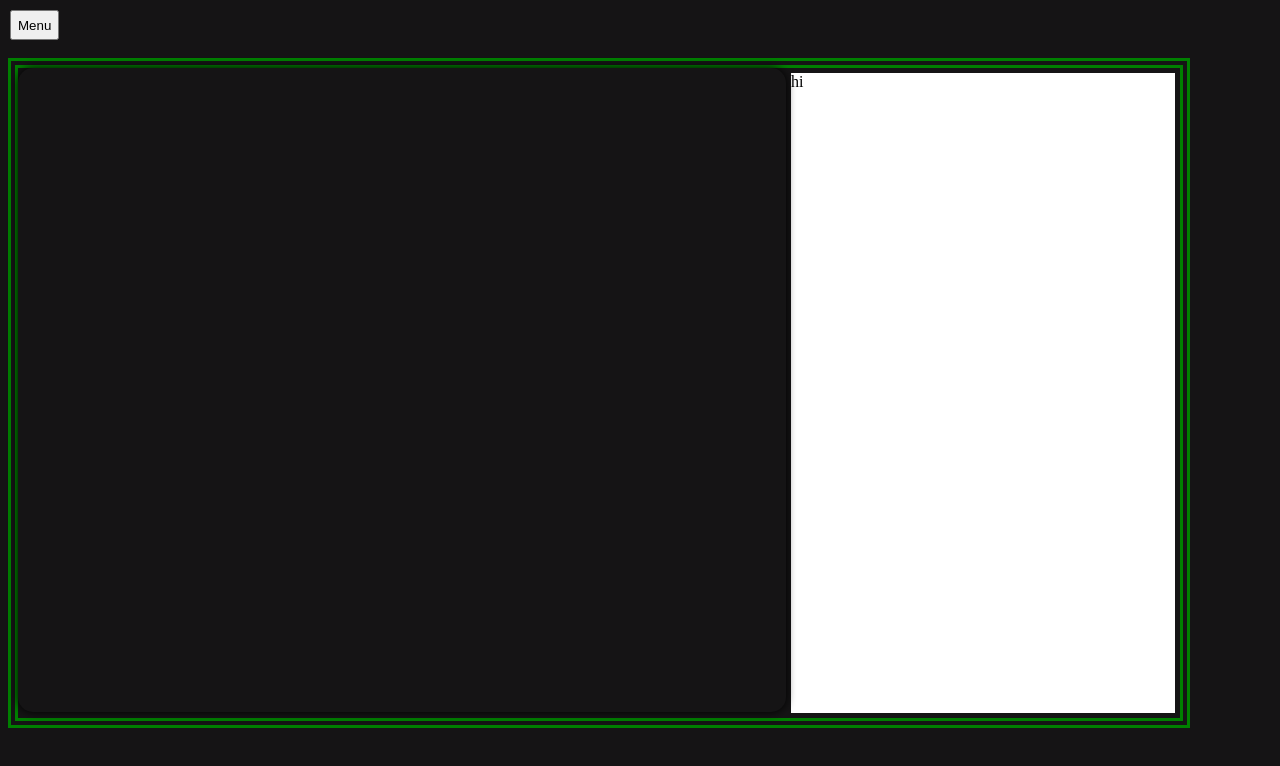
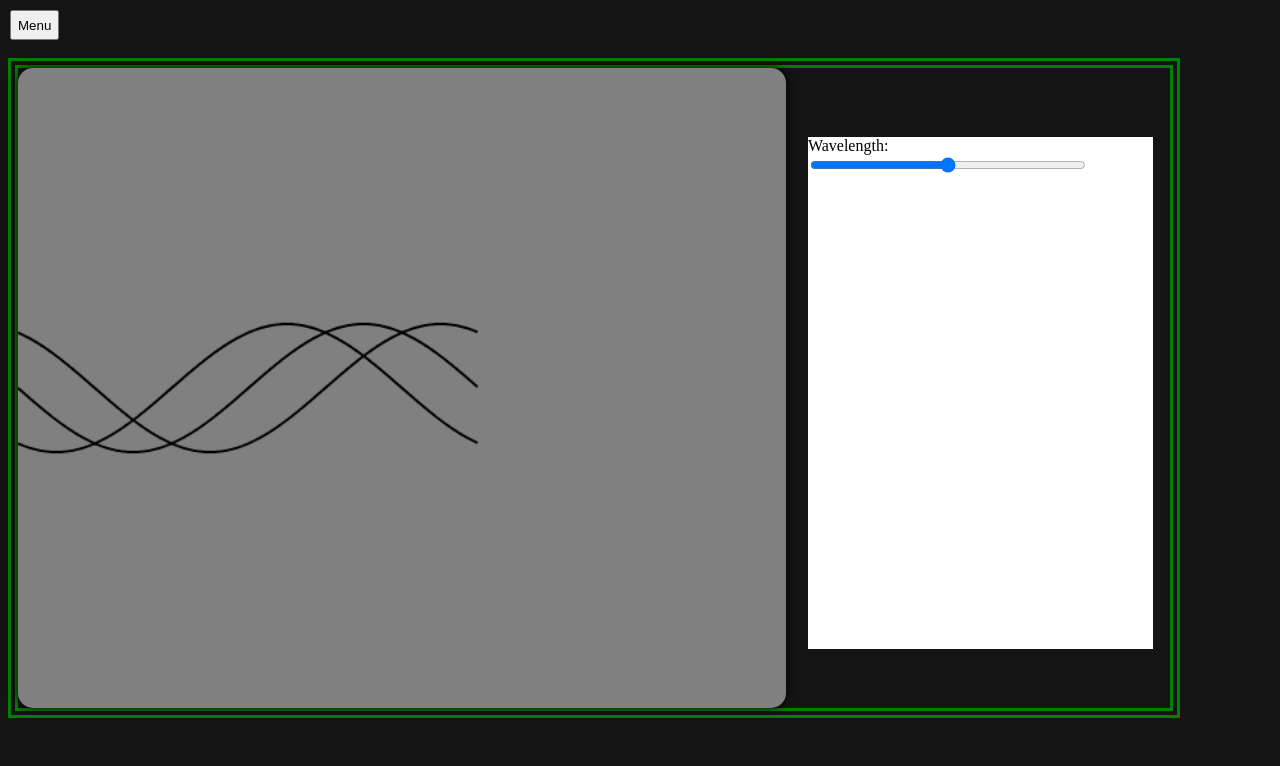
Before and after one commit to billiestr/physicssim, a plain HTML site: page simulations/waves/index.html in a window 1280 px wide. Drawn offline with Linux system fonts and the light colour scheme; files whose address does not match are found by name.

Commit message:
began working on stationary wave sim

```diff
--- a/simulations/waves/index.html
+++ b/simulations/waves/index.html
@@ -14,10 +14,11 @@
   </a>
   <div id="main-container" class="outline">
     <div id="canvas-container">
-      <canvas id="canvas"></canvas>
+      <canvas id="projectile-canvas"></canvas>
     </div>
     <div id="menu" class="menu-container">
-      hi
+      <label for="wavelength-slider">Wavelength:</label>
+      <input id="wavelength-slider" min="0" max="2" step=0.002 type="range">
     </div>
   </div>
   <script src="./script.js" type="module"></script>
--- /dev/null
+++ b/simulations/waves/script.js
@@ -0,0 +1,44 @@
+const canvas = document.getElementById('projectile-canvas');
+const ctx = canvas.getContext('2d')
+
+canvas.width = 600;
+canvas.height = 500;
+
+
+let wavelength = 1
+const slider = document.getElementById("wavelength-slider")
+slider.oninput = function() {
+	if (slider.value > 0) { wavelength = slider.value}
+}
+
+import * as drawShape from '/utils/shape.js'
+
+drawShape.circle(ctx, {x: canvas.width /2, y: canvas.height /2}, canvas.height /2.3)
+
+function sine(degreeAngle) {
+	return Math.sin((degreeAngle*(Math.PI/180))/wavelength)
+}
+
+let i = 0;
+function loop() {
+	ctx.fillStyle = "gray";
+	ctx.fillRect(0, 0, canvas.width, canvas.height);
+
+	drawShape.drawFunction(
+		ctx, x => sine(x+i), {},
+		{colour:'blue', offset:[0, 250], scale: [1, 50]}
+	)
+	drawShape.drawFunction(
+		ctx, x => sine(x-i), {},
+		{colour:'red', offset:[0, 250], scale: [1, 50]}
+	)
+	drawShape.drawFunction(
+		ctx, x => sine(x+i) + sine(x-i), {},
+		{colour: 'purple', offset:[0, 250], scale: [1, 50]}
+	)
+	i++;
+	requestAnimationFrame(loop)
+}
+loop()
+
+console.log("yeah")
--- a/simulations/waves/style.css
+++ b/simulations/waves/style.css
@@ -1,50 +1,61 @@
 #main-container {
+	border: 10px double green;
 	position: absolute;
-	border: 10px double green;
 	padding: 0;
 	margin-top: 50px;
 	margin-left: auto;
 	margin-right: auto;
-	max-width: 180vh;
-	max-height: calc(100vh-50px);
+
+
+	width: 90vw;
+	height: 50vw;
+	max-width: 144vh;
+	max-height: 80vh;
 	/* display: flex;
 	flex-direction: row;
 	justify-content: center;
 	box-sizing: border-box; */
 }
 
-#canvas {
-	width: 60vw;
-	height: 50vw;
-	max-width:96vh;
-	max-height: 80vh;
+
+#menu {
+	position: absolute;
+	margin: 5px;
+	right: 1%;
+	width: 30%;
+	height: 80%;
+	background-color: white;
+
+	top: 50%;
+	transform: translateY(-50%);
+}
+
+#wavelength-slider {
+	width: 80%;
+}
+
+#projectile-canvas {
+	width: 100%;
+	height: 100%;
 	/* display: block; */
+}
+#projectile-canvas2 {
+		width: 60vw;
+		height: 50vw;
+		max-width: 96vh;
+		max-height: 80vh;
+		/* display: block; */
 }
 
 
 #canvas-container {
+	width: calc(200%/3);
+	height: 100%;
 	padding: 0;
-	width:fit-content;
-	height:fit-content;
 	overflow: hidden;
 	display: inline-block;
 	top: 50%;
 	/* transform: translateY(-50%); */
-box-shadow: 0 0 10px black;
-border-radius: 15px;
+	box-shadow: 0 0 10px black;
+	border-radius: 15px;
 }
-#menu {
-	margin:5px;
-	float: right;
-
-	top: 0;
-	width: 30vw;
-	height: 50vw;
-	max-width: 48vh;
-	max-height: 80vh;
-	background-color: white;
-
-	/* top: 50vh; */
-	/* transform: translateY(-50%); */
-	right: 4vw;
-}
```
